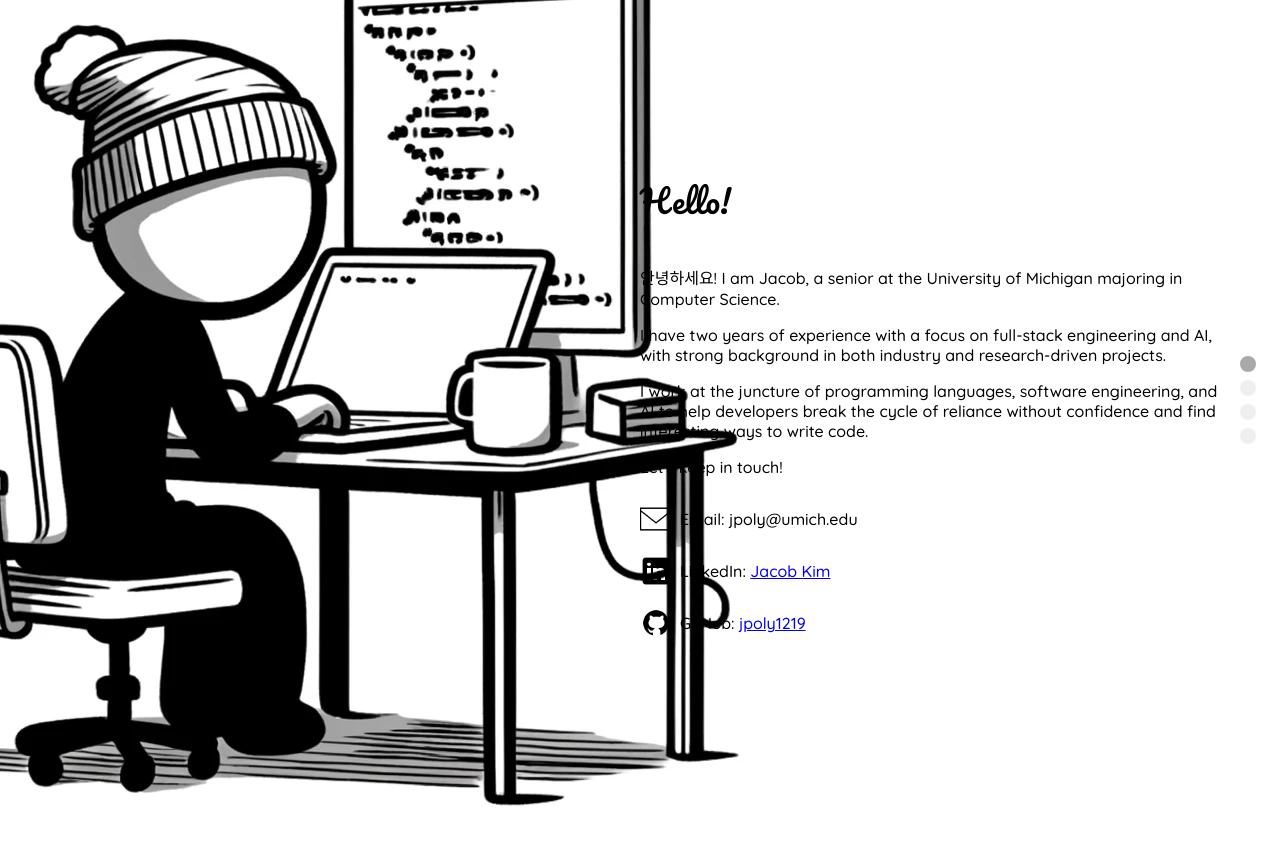
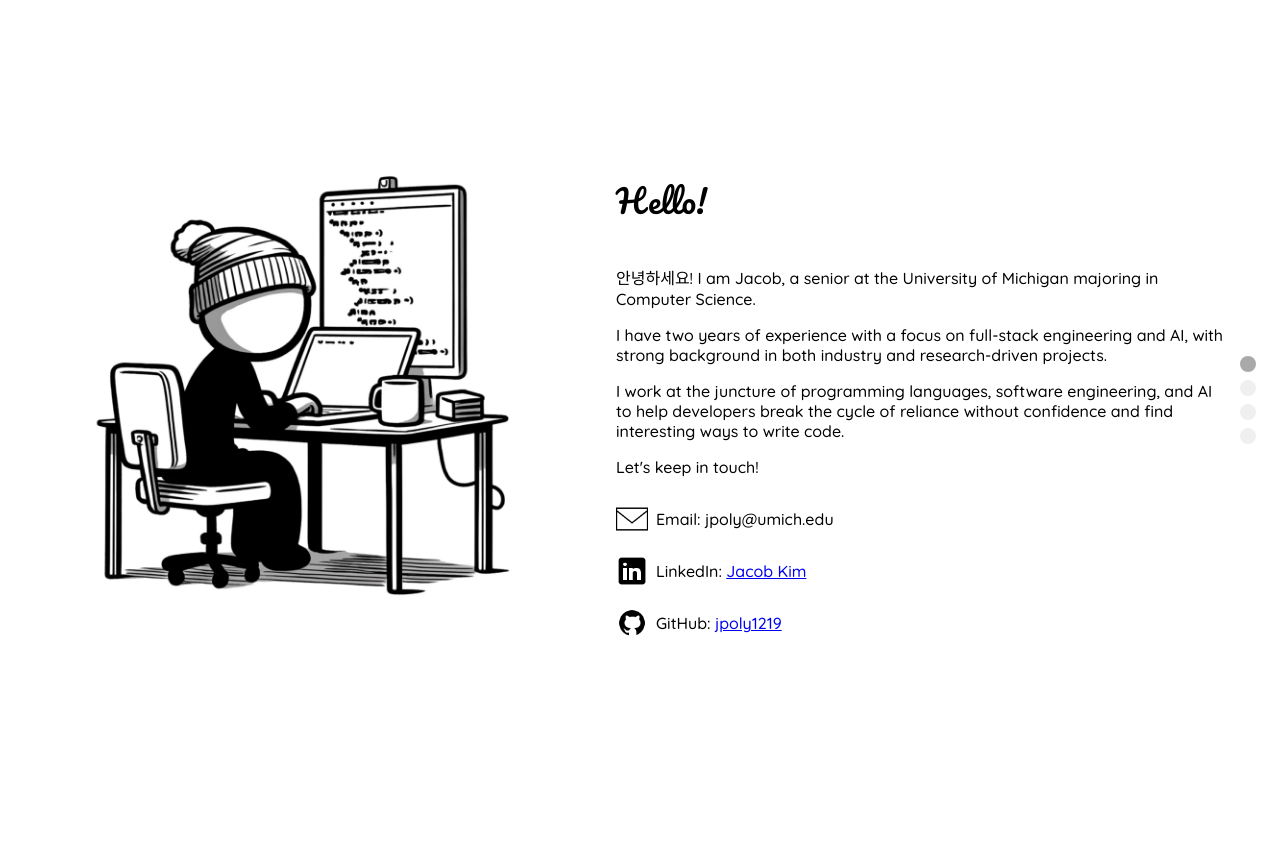
Before and after one commit to jpoly1219/jpoly1219.github.io, a SvelteKit app: page / in a window 1280 px wide. Shown: the top 844 px of the page. After the commit the page ends 800 px from the top, so only its background shows below. Built offline with nearby package versions, Linux system fonts and the light colour scheme.

Commit message:
resize image

```diff
--- a/src/routes/+page.svelte
+++ b/src/routes/+page.svelte
@@ -7,7 +7,7 @@
 
 <div class="container">
   <div class="left">
-    <img src="./img3.webp" alt="me coding" />
+    <img src="./img3.webp" alt="me coding" class="profile-pic" />
   </div>
   <div class="right">
     <ScrollableDiv sectionTitles={sections} />
@@ -37,6 +37,11 @@
     justify-content: center;
   }
 
+  .profile-pic {
+    width: 80%;
+    height: auto;
+  }
+
   .right {
     width: 50%;
     height: 100%;
```
